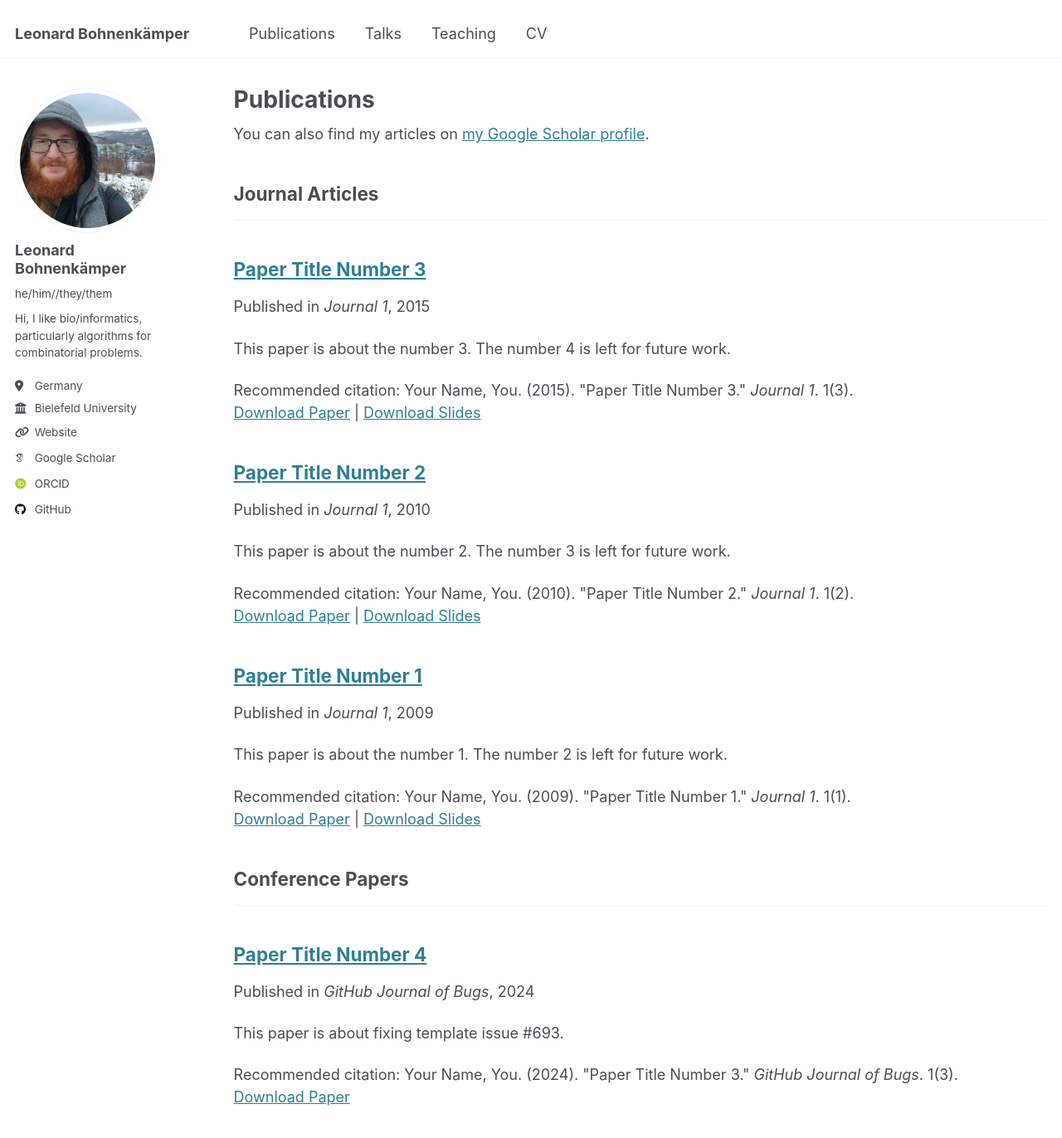
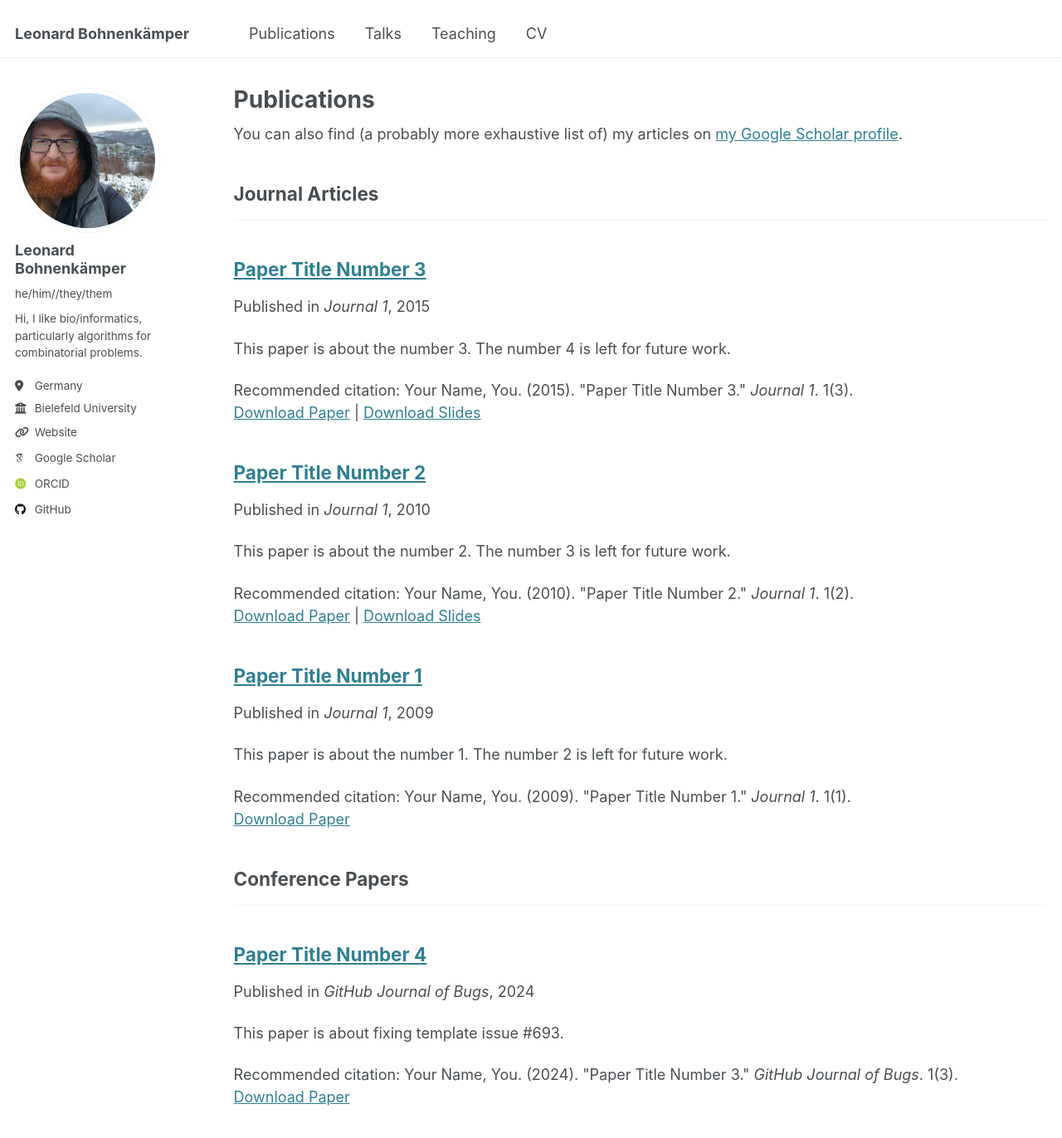
Before and after one commit to leobkmer/leobkmer.github.io, a Jekyll site: the page built from _pages/publications.html, in a window 1280 px wide and 1400 px high. Shown: the top 1372 px of the window at 83% size. Built offline with Jekyll 4.4.1, drawn with Linux system fonts in a browser that asks for light colours; some web fonts are replaced.

Commit message:
Misc changes

```diff
--- a/_pages/publications.html
+++ b/_pages/publications.html
@@ -6,7 +6,7 @@ author_profile: true
 ---
 
 {% if site.author.googlescholar %}
-  <div class="wordwrap">You can also find my articles on <a href="{{site.author.googlescholar}}">my Google Scholar profile</a>.</div>
+  <div class="wordwrap">You can also find (a probably more exhaustive list of) my articles on <a href="{{site.author.googlescholar}}">my Google Scholar profile</a>.</div>
 {% endif %}
 
 {% include base_path %}
```
Also changed, not shown: _publications/2009-10-01-paper-title-number-1.md (+0 -1 lines).
